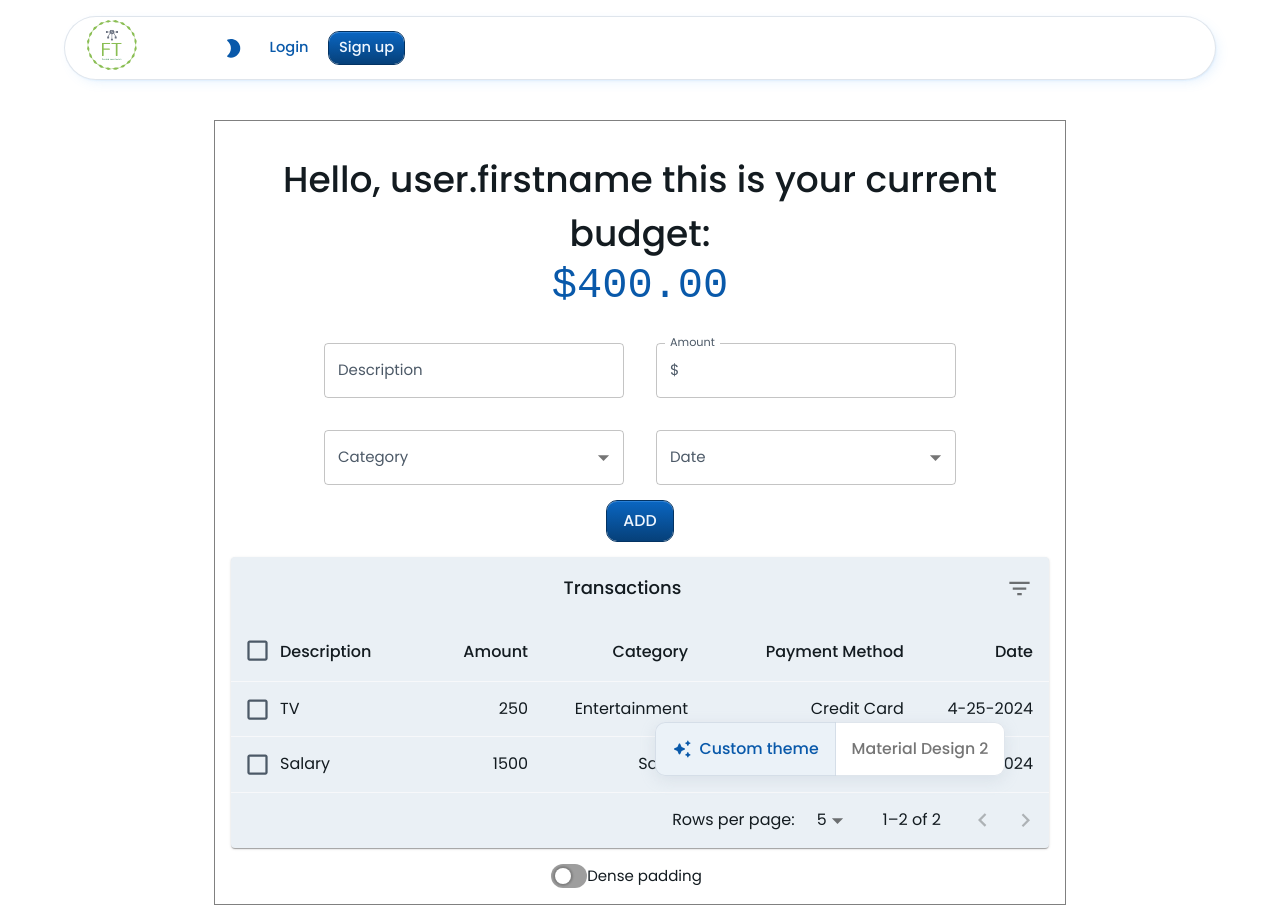
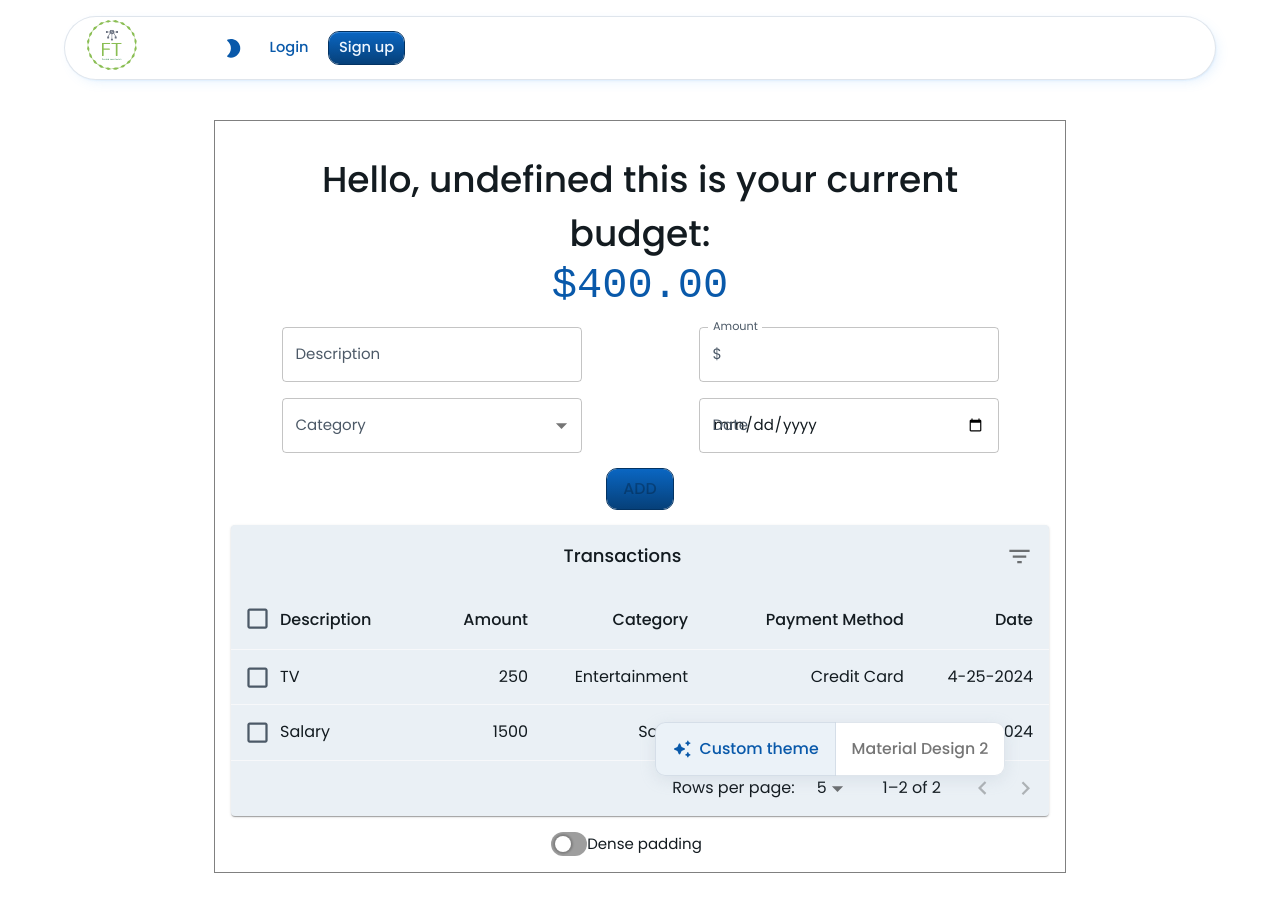
Before and after one commit to RinOrtega/Finance-Tracker, a React (Vite) app in the folder client/: page /dashboard in a window 1280 px wide. Built offline with nearby package versions, Linux system fonts and the light colour scheme; no server answers; a web font is replaced by a local one.

Commit message:
added the mutation to addTransactions

```diff
--- a/client/src/pages/Dashboard/index.jsx
+++ b/client/src/pages/Dashboard/index.jsx
@@ -1,36 +1,44 @@
 import { useState, useEffect } from "react";
 import TransactionList from "./TransactionList"
 import Container from "@mui/material/Container";
-import { Typography } from "@mui/material";
+import {Typography } from "@mui/material";
 import OutlinedInput from '@mui/material/OutlinedInput';
 import InputAdornment from '@mui/material/InputAdornment';
 import InputLabel from '@mui/material/InputLabel';
 import MenuItem from '@mui/material/MenuItem';
 import FormControl from '@mui/material/FormControl';
 import Select from '@mui/material/Select';
-
+import Grid from "@mui/material/Grid";
 import Button from "@mui/material/Button";
 import Box from '@mui/material/Box';
 
 // importing the auth and localStorage
+
 import Auth from "../../utils/auth";
-import { TransactionsIds, getTransactionsIds } from "../../utils/localStorage";
+import { saveTransactionIds, getTransactionIds } from "../../utils/localStorage"
+
 
 // importing Apollo hook and mutation
 import { ADD_TRANSACTION } from "../../utils/mutations";
-import { useMutation } from "@apollo/client";
+import { GET_ME } from "../../utils/queries";
+import { useMutation, useQuery } from "@apollo/client";
 
 
 const Dashboard = () => {
 
+    //getting the user data for user firstname.
+    const { data } = useQuery(GET_ME);
+    let userData = data?.me || {};
+
+
     // create state to hold saved transaction id values
 
-    const [TransactionsIds, setTransactionsIds] = useState(getTransactionsIds());
+    const [saveTransactionIds, setSaveTransactionIds] = useState(getTransactionIds());
 
     // set up useEffect hook to save `TransactionIds` list to localStorage on component unmount
 
     // useEffect(() => {
-    //     return () => TransactionsIds(TransactionsIds);
+    //     return () => saveTransactionIds(saveTransactionIds);
     // });
 
     //setting up the ADD_TRANSACTION Mutation
@@ -38,25 +46,45 @@ const Dashboard = () => {
     const [addTransaction] = useMutation(ADD_TRANSACTION)
 
     // this is th value of the forms
-    const [transactionFormData , setTransactionFormData] = useState ({description:'',amount:'',category:'',date:'' })
+    const [transactionFormData, setTransactionFormData] = useState({ Description: '', Amount:'', Categories: '', Date:'' })
 
 
     // handles the input change
     const handleInputChange = (event) => {
-        const {Transactions, value} = event.target;
-        setTransactionFormData({...transactionFormData, [Transactions]: value});
+        const { name, value } = event.target;
+        setTransactionFormData({ ...transactionFormData, [name]: value });
     };
 
 
     // the is handleSubmit is for the add button at the end of the page.
-    const handleSubmit = (event) => {
+    const handleAddTransaction = async (event) => {
         event.preventDefault();
 
+        try {
+            const response = await addTransaction({
+                variables: { input: { ...transactionFormData} }
+            });
+
+
+            console.log("response", response);
+
+            if (!response.data) {
+                throw new Error('something went wrong!');
+            }
+
+            const { token, user } = await response.data;
+            console.log(user);
+            Auth.login(token);
+        } catch (err) {
+            console.error(err);
+        }
+
+
         setTransactionFormData({
-        description:'',
-        amount:'',
-        category:'',
-        date:''
+            Description: '',
+            Amount: '',
+            Categories: '',
+            Date: ''
         })
     };
 
@@ -70,7 +98,7 @@ const Dashboard = () => {
                 {/* The Budget total  */}
                 <Box component="div" sx={{ textAlign: 'center', m: 2 }}>
                     <Typography variant="h4">
-                        Hello, user.firstname this is your current budget:
+                        {`Hello, ${userData.firstName} this is your current budget:`}
 
                     </Typography>
 
@@ -88,81 +116,90 @@ const Dashboard = () => {
 
 
                 {/* All the transaction form input */}
-                <Box component="form" onSubmit={handleSubmit} sx={{ textAlign: "center" }}>
-                    <Box component="div">
-                        <Box component="div">
+                <Box component="form" onSubmit={handleAddTransaction} sx={{ textAlign: "center" }}>
 
+                    <Grid container spacing={2}>
 
-                            <FormControl fullWidth sx={{ width: 300, m: 2 }}>
+                        {/* Description input box */}
+                        <Grid item xs={12} sm={6}>
+                            <FormControl fullWidth sx={{ width: 300 }}
+                            >
                                 <InputLabel>Description</InputLabel>
                                 <OutlinedInput
+                                    value={transactionFormData.Description}
+                                    onChange={handleInputChange}
+                                    name="Description"
                                     id="description"
-                                    label="Description"
-                                    value={transactionFormData.description}
-                                    variant="filled"
-                                    onChange={handleInputChange}
+                                    label="description"
+
                                 />
                             </FormControl>
-                            {/* Description input box */}
+                        </Grid>
+
                         {/* Amount inputbox */}
-                            <FormControl fullWidth sx={{ width: 300, m: 2 }}>
+                        <Grid item xs={12} sm={6}>
+                            <FormControl fullWidth sx={{ width: 300 }}
+                            >
                                 <InputLabel>Amount</InputLabel>
                                 <OutlinedInput
+                                    type="number"
+                                    step={0.01}
+                                    value={transactionFormData.Amount}
+                                    onChange={handleInputChange}
+                                    name="Amount"
                                     id="amount"
                                     startAdornment={<InputAdornment position="start">$</InputAdornment>}
-                                    label="Amount"
-                                    value={transactionFormData.amount}
-                                    onChange={handleInputChange}
+                                    label="amount"
+
                                 />
                             </FormControl>
-
-                        </Box>
+                        </Grid>
                         {/* Select drop down Category */}
-                        <FormControl sx={{ width: 300, m: 2 }}>
+                        <Grid item xs={12} sm={6}>
+                            <FormControl sx={{ width: 300 }}>
                                 <InputLabel id="category-label">Category</InputLabel>
                                 <Select
                                     labelId="category-label"
+                                    name="Categories"
                                     id="category-select"
-                                value={transactionFormData.category}
+                                    value={transactionFormData.Categories}
                                     label="Category"
                                     onChange={handleInputChange}
                                 >
-                                <MenuItem >Food</MenuItem>
-                                <MenuItem >Rent</MenuItem>
-                                <MenuItem >Salary</MenuItem>
-                                <MenuItem >Utilities</MenuItem>
-                                <MenuItem >Entertainment</MenuItem>
-                                <MenuItem >Other</MenuItem>
+                                    <MenuItem value={"Food"}>Food</MenuItem>
+                                    <MenuItem value={"Rent"}>Rent</MenuItem>
+                                    <MenuItem value={"Income"}>Income</MenuItem>
+                                    <MenuItem value={"Utilities"}>Utilities</MenuItem>
+                                    <MenuItem value={"Entertainment"}>Entertainment</MenuItem>
+                                    <MenuItem value={"Other"}>Other</MenuItem>
 
                                 </Select>
                             </FormControl>
-
-                        {/* Payment Method dropdown*/}
-
-                        <FormControl sx={{ width: 300, m: 2 }} >
-                            <InputLabel id="payment-label">Date</InputLabel>
-                            <Select
-                                labelId="payment-label"
-                                id="payment-select"
-                                value={transactionFormData.date}
-                                label="Payment"
+                        </Grid>
+                        {/* Date Method dropdown*/}
+                        <Grid item xs={12} sm={6}>
+                            <FormControl sx={{ width: 300 }} >
+                                <InputLabel id="date-label">Date</InputLabel>
+                                <OutlinedInput
+                                    id="date-select"
+                                    name="Date"
+                                    value={transactionFormData.Date}
+                                    label="Date"
+                                    type="date"
                                     onChange={handleInputChange}>
 
-                                <MenuItem >Credit card</MenuItem>
-                                <MenuItem >Cash</MenuItem>
-                                <MenuItem >Bank transfer</MenuItem>
 
-                            </Select>
+                                </OutlinedInput>
                             </FormControl>
+                        </Grid>
+                    </Grid>
+                    {/* Add button to add transactions */}
 
-                        {/* Add button to add transactions */}
-                        <Box component="div" sx={{ mb: 2 }}>
-                            <Button type="submit" variant="contained">
+                    <Button type="submit" variant="contained" sx={{ m: 2 }}
+                        disabled={!(transactionFormData.Description && transactionFormData.Amount && transactionFormData.Categories && transactionFormData.Date)}>
                         ADD
                     </Button>
-                        </Box>
 
-                    </Box>
                 </Box>
 
                 {/* This is the table with all the transaction values */}
--- a/client/src/utils/mutations.js
+++ b/client/src/utils/mutations.js
@@ -38,7 +38,6 @@ export const ADD_TRANSACTION = gql`
             lastName
             email
             Transactions {
-                transactionId
                 Amount
                 Description
                 Date
@@ -54,14 +53,14 @@ export const ADD_TRANSACTION = gql`
 
 // removes the transaction from user list
 export const REMOVE_TRANSACTION = gql`
-    mutation removeTransaction($transactionId: String!) {
-        removeTransaction(transactionId: $transactionId) {
+    mutation removeTransaction($_id: ID!) {
+        removeTransaction(_id: $_id) {
             _id
             firstName
             lastName
             email
             Transactions {
-                transactionId
+                _id
                 Amount
                 Description
                 Date
--- a/client/src/utils/queries.js
+++ b/client/src/utils/queries.js
@@ -7,11 +7,11 @@ export const GET_ME = gql`
             firstName
             lastName
             email
-            transactions {
+            Transactions {
                 Amount
                 Description
                 Date
-                Category{
+                Categories{
                     categoryName
                 }
             }
```
Also changed, not shown: client/src/pages/Dashboard/Dropdown.jsx (deleted, +0 -66 lines), client/src/utils/localStorage.js (+6 -6 lines), 2 other files (tests, documents, lock files or other folders). Lines whose indentation alone changed are shown as unchanged.
